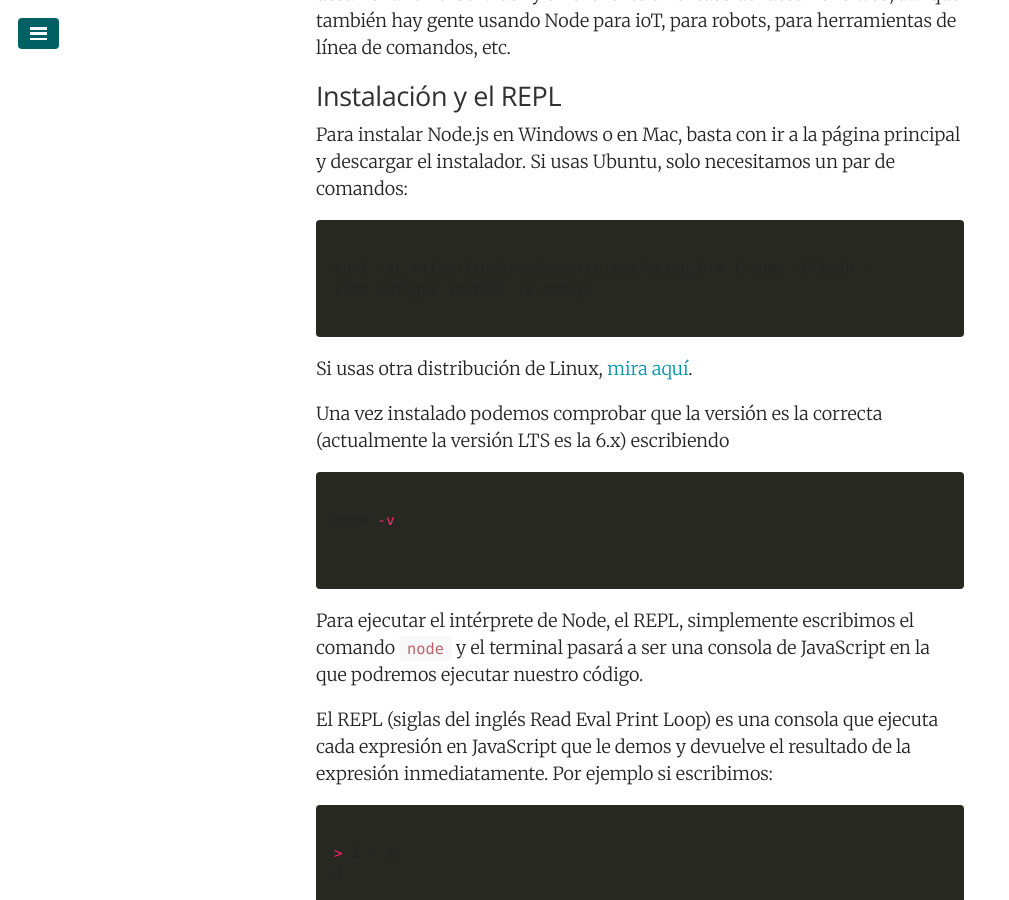
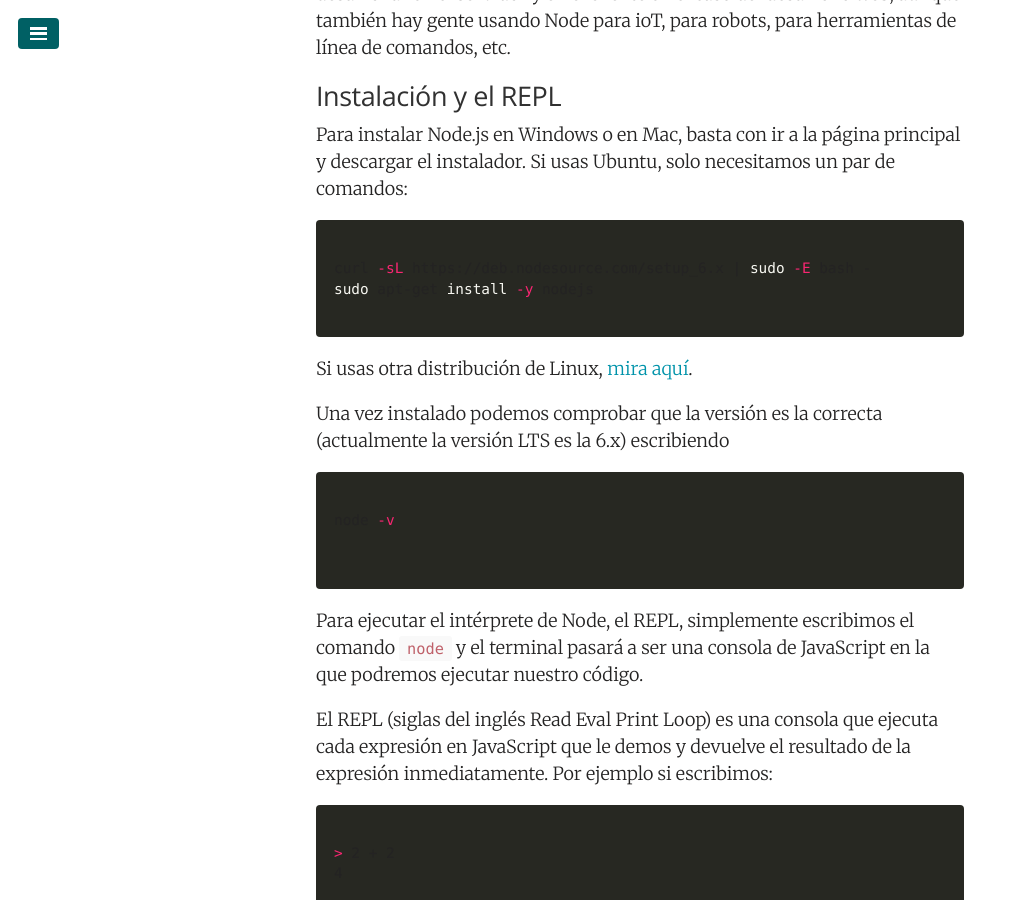
Before and after one commit to juanmirod/juanmirod.github.io, a Jekyll site: the page built from _posts/2017-08-09-introduccion_nodejs.markdown, in a window 1280 px wide and 900 px high, scrolled down 919 px. Shown: the whole window, without its empty margins (0-1009 px from the left). Built offline with Jekyll 4.4.1, drawn with Linux system fonts in a browser that asks for light colours.

Commit message:
:bug: fixed code snippeds in node post

````diff
--- a/_posts/2017-08-09-introduccion_nodejs.markdown
+++ b/_posts/2017-08-09-introduccion_nodejs.markdown
@@ -18,7 +18,7 @@
 
 Para instalar Node.js en Windows o en Mac, basta con ir a la página principal y descargar el instalador. Si usas Ubuntu, solo necesitamos un par de comandos:
 
-```plaintext
+```sh
 
 curl -sL https://deb.nodesource.com/setup_6.x | sudo -E bash -
 sudo apt-get install -y nodejs
````
